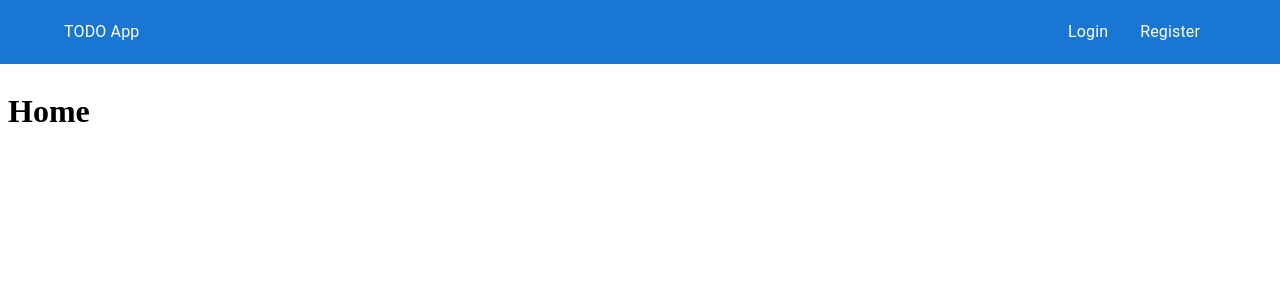
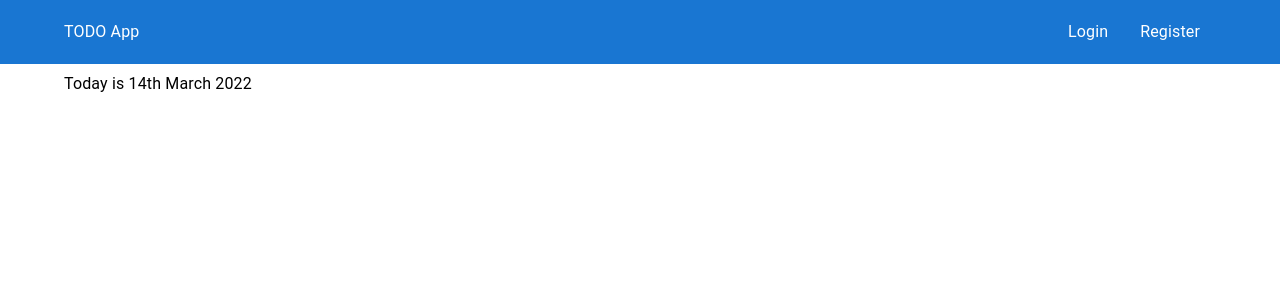
Before and after one commit to wm9610/TODO, a React (Create React App) app in the folder frontend/: page / in a window 1280 px wide. Shown: the top 300 px of the page. Built offline with nearby package versions, Linux system fonts and the light colour scheme; the HTML template or start-up script is replaced by a standard one.

Commit message:
Fix logout user at local storage

```diff
--- a/frontend/src/actions/userAction.js
+++ b/frontend/src/actions/userAction.js
@@ -2,7 +2,7 @@ import {
   LOGIN_USER_ERROR,
   LOGIN_USER_REQUEST,
   LOGIN_USER_SUCCESS,
-  LOGOUT_USER_SUCCESS,
+  LOGOUT_USER_REQUEST,
   REGISTER_USER_ERROR,
   REGISTER_USER_REQUEST,
   REGISTER_USER_SUCCESS,
@@ -43,8 +43,8 @@ const loginUserError = (error) => ({
 });
 
 // Logout user
-const logoutUserSuccess = () => ({
-  type: LOGOUT_USER_SUCCESS,
+const logoutUserRequest = () => ({
+  type: LOGOUT_USER_REQUEST,
 });
 
 export {
@@ -54,5 +54,5 @@ export {
   loginUserRequest,
   loginUserSuccess,
   loginUserError,
-  logoutUserSuccess,
+  logoutUserRequest,
 };
--- a/frontend/src/pages/Home.jsx
+++ b/frontend/src/pages/Home.jsx
@@ -1,8 +1,11 @@
+import {format} from 'date-fns';
+import {Container, Typography} from '@mui/material';
+
 function Home() {
   return (
-    <>
-      <h1>Home</h1>
-    </>
+    <Container maxWidth="lg">
+      <Typography>Today is {format(new Date(), 'do MMMM Y')}</Typography>
+    </Container>
   );
 }
 
--- a/frontend/src/reducers/userReducer.js
+++ b/frontend/src/reducers/userReducer.js
@@ -2,7 +2,7 @@ import {
   LOGIN_USER_ERROR,
   LOGIN_USER_REQUEST,
   LOGIN_USER_SUCCESS,
-  LOGOUT_USER_SUCCESS,
+  LOGOUT_USER_REQUEST,
   REGISTER_USER_ERROR,
   REGISTER_USER_REQUEST,
   REGISTER_USER_SUCCESS,
@@ -43,7 +43,7 @@ const userReducer = (state = initialState, action) => {
         error: action.payload,
         user: null,
       };
-    case LOGOUT_USER_SUCCESS:
+    case LOGOUT_USER_REQUEST:
       return {
         ...state,
         registerSuccess: false,
--- a/frontend/src/sagas/userSaga.js
+++ b/frontend/src/sagas/userSaga.js
@@ -11,6 +11,7 @@ import {
 } from '../actions/userAction';
 import {
   LOGIN_USER_REQUEST,
+  LOGOUT_USER_REQUEST,
   REGISTER_USER_REQUEST,
 } from '../constants/userConstant';
 
@@ -46,8 +47,14 @@ function* handleLoginUser({payload}) {
   }
 }
 
+function* handleLogoutUser() {
+  console.log('logout');
+  yield localStorage.setItem('user', '');
+}
+
 //watcher saga
 export default function* userSaga() {
   yield takeEvery(REGISTER_USER_REQUEST, handleRegisterUser);
   yield takeEvery(LOGIN_USER_REQUEST, handleLoginUser);
+  yield takeEvery(LOGOUT_USER_REQUEST, handleLogoutUser);
 }
```
